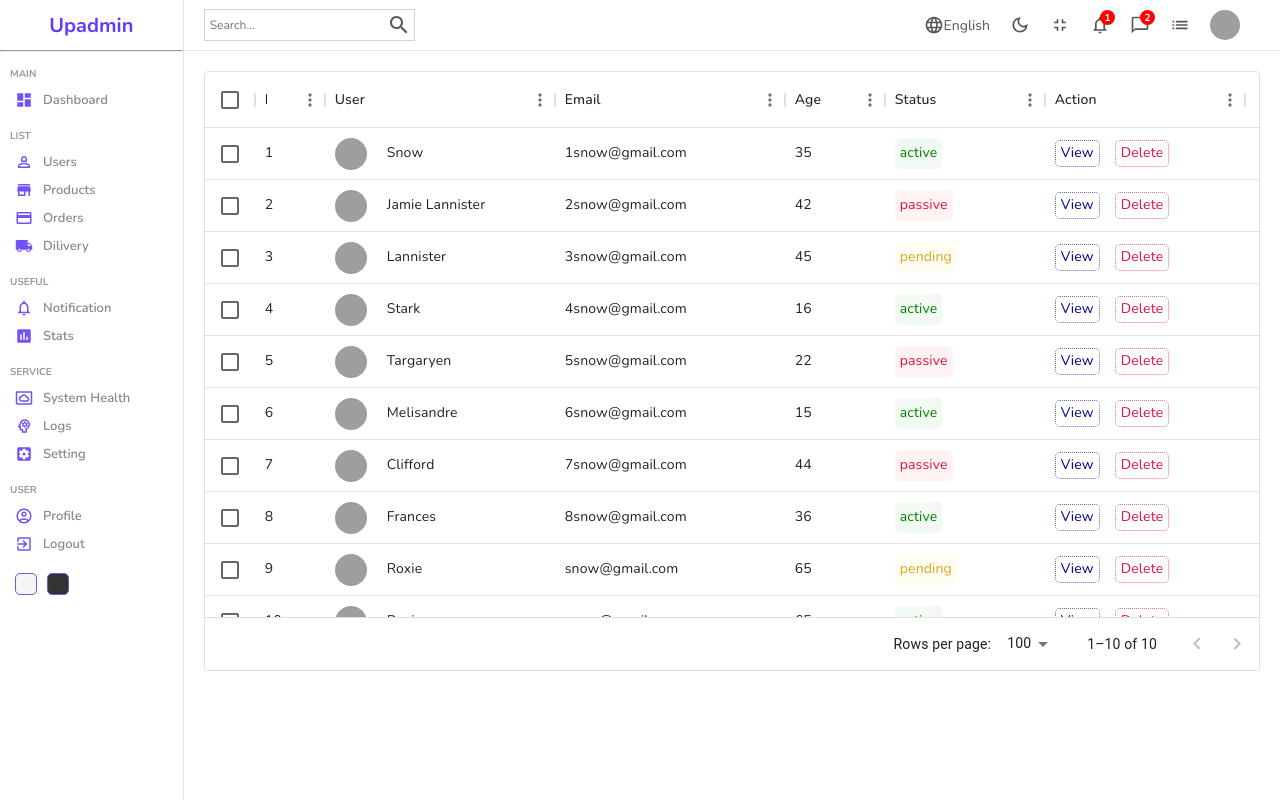
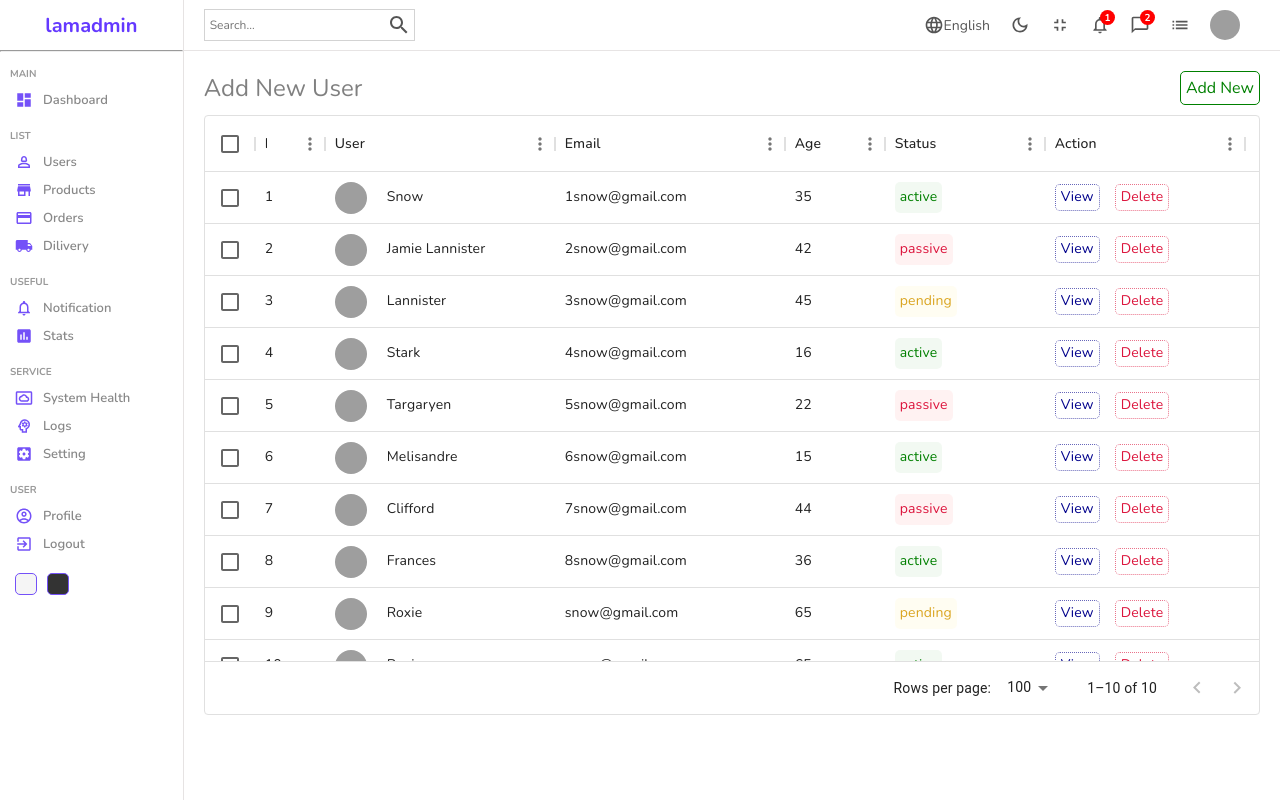
Before and after one commit to Udeesha-Prabhashana/BOOKINGAPP_MERN, a React (Create React App) app in the folder Admin/: page /users in a window 1280 px wide. Built offline with nearby package versions, Linux system fonts and the light colour scheme; grey boxes are pictures that could not be loaded.

Commit message:
Complete redirections

```diff
--- a/Admin/src/components/datatable/Datatable.jsx
+++ b/Admin/src/components/datatable/Datatable.jsx
@@ -1,22 +1,30 @@
 import "./datatable.scss"
 import { DataGrid } from '@mui/x-data-grid';
 import { userColumns ,userRows } from "../../datatablesource";
+import { Link } from "react-router-dom";
+import { useState } from "react";
+const Datatable = () => {
 
-const Datatable = () => {
+  const [data, setData] = useState(userRows)
+  const handleDelete = (id) => {
+    setData(data.filter((item) => item.id != id))
+  };
+
+
   const actionColumn = [
     {
       field: "action",
       headerName: "Action",
       width: 200,
-      renderCell: () => {
+      renderCell: (params) => {
         return (
           <div className="cellAction">
-            {/* <Link to="/users/test" style={{ textDecoration: "none" }}> */}
+            <Link to="/users/test" style={{ textDecoration: "none" }}>
               <div className="viewButton">View</div>
-            {/* </Link> */}
+            </Link>
             <div
               className="deleteButton"
-              // onClick={() => handleDelete(params.row.id)}
+              onClick={() => handleDelete(params.row.id)}
             >
               Delete
             </div>
@@ -27,7 +35,13 @@ const Datatable = () => {
   ];
 
   return (
-      <div className="datatable">
+    <div className="datatable">
+      <div className="datatableTitle">
+        Add New User
+        <Link to="/users/new" className="link">
+          Add New
+        </Link>
+      </div>
       <DataGrid
         rows={userRows}
         columns={userColumns.concat(actionColumn)}        //concat use combine soem column
--- a/Admin/src/components/datatable/datatable.scss
+++ b/Admin/src/components/datatable/datatable.scss
@@ -1,6 +1,27 @@
 .datatable{
     height: 600px;
     padding: 20px;
+
+    .datatableTitle {
+            width: 100%;
+            font-size: 24px;
+            color: gray;
+            margin-bottom: 10px;
+            display: flex;
+            align-items: center;
+            justify-content: space-between;
+
+            .link {
+                text-decoration: none;
+                color: green;
+                font-size: 16px;
+                font-weight: 400;
+                border: 1px solid green;
+                padding: 5px;
+                border-radius: 5px;
+                cursor: pointer;
+            }
+        }
 
     .cellWithImg {
             display: flex;
--- a/Admin/src/components/sidebar/Sidebar.jsx
+++ b/Admin/src/components/sidebar/Sidebar.jsx
@@ -11,13 +11,16 @@ import NotificationsNoneIcon from "@mui/icons-material/NotificationsNone";
 import SettingsSystemDaydreamOutlinedIcon from "@mui/icons-material/SettingsSystemDaydreamOutlined";
 import PsychologyOutlinedIcon from "@mui/icons-material/PsychologyOutlined";
 import AccountCircleOutlinedIcon from "@mui/icons-material/AccountCircleOutlined";
+import { Link } from "react-router-dom";
 
 
 const Sidebar = () => {
     return (
         <div className="Sidebar">
             <div className="top">
-                <span className="logo">Upadmin</span>
+                <Link to="/" style={{ textDecoration: "none" }}>
+                  <span className="logo">lamadmin</span>
+                </Link>
             </div>
             <hr/>         {/*  hr use to get line */}
             <div className="center">
@@ -28,15 +31,18 @@ const Sidebar = () => {
                         <span> Dashboard</span>
                     </li>
                     <p className="title">LIST</p>
+                    <Link to="/users" style={{ textDecoration: "none"}}>
                     <li>
                         <Person2OutlinedIcon className="icon" />
-                        <span> Users</span>
+                        <span> Users </span>
                     </li>
-
+                    </Link>
+                    <Link to="/products" style={{ textDecoration: "none" }}>
                     <li>
                         <StoreIcon className="icon" />
                         <span> Products</span>
                     </li>
+                    </Link>
                     <li>
                         <CreditCardIcon className="icon" />
                         <span> Orders</span>
```
Also changed, not shown: Admin/src/style/dark.scss (added).
